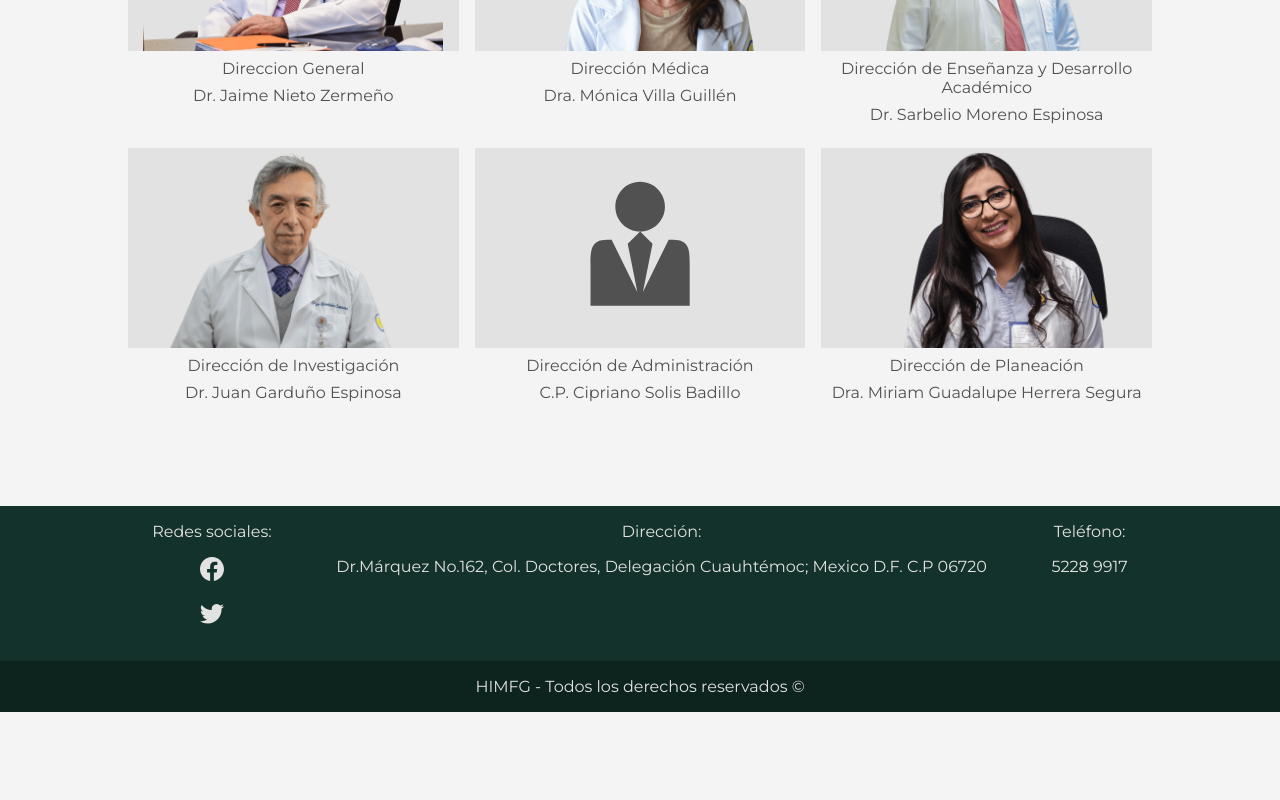
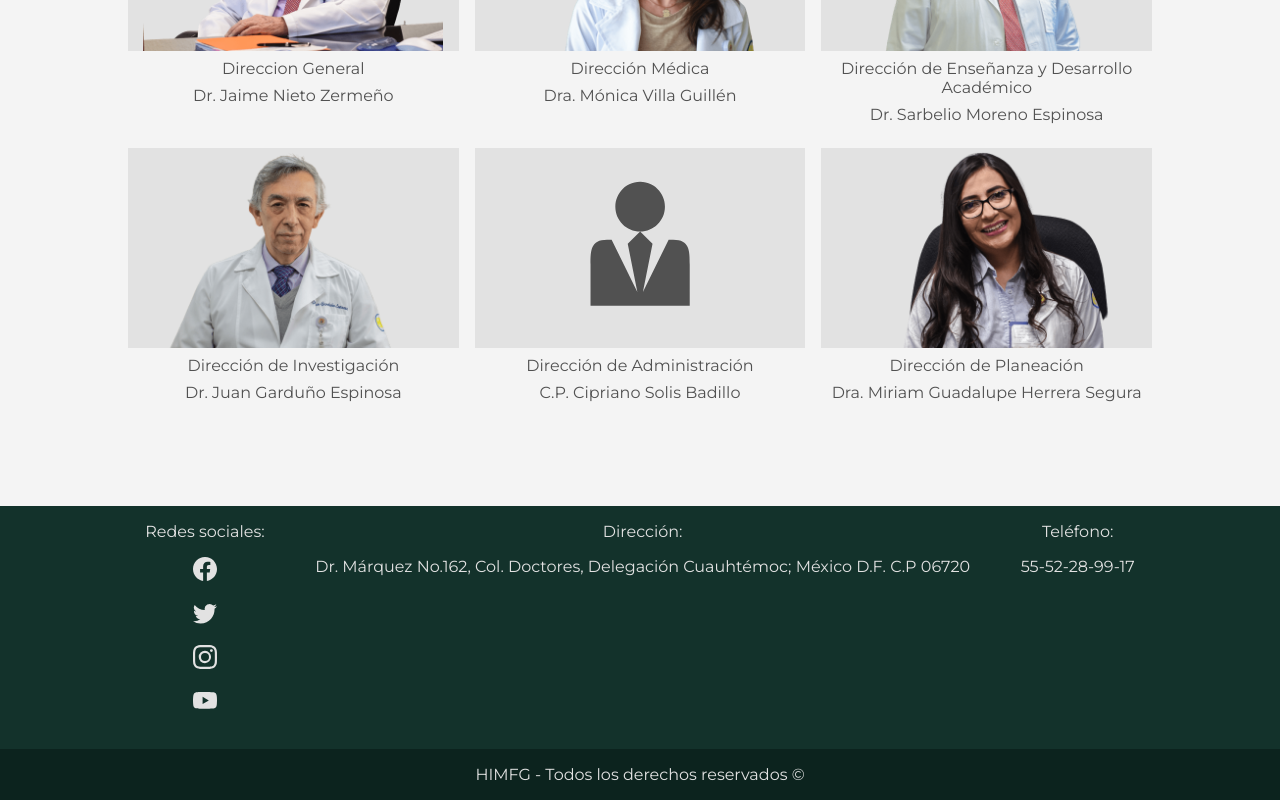
Before and after one commit to ricardoggz/himfg-cursos-website, a Next.js app: page / in a window 1280 px wide. Shown: the part 1335-2135 px from the top of the page. Before the commit the page ends 2047 px from the top, so only its background shows below. Built offline with nearby package versions, Linux system fonts and the light colour scheme.

Commit message:
[change]: social media in footer

```diff
--- a/src/components/footer/footer.js
+++ b/src/components/footer/footer.js
@@ -1,5 +1,5 @@
 import styles from './footer.module.css'
-import { BsFacebook, BsTwitter } from 'react-icons/bs'
+import { BsFacebook, BsTwitter, BsInstagram, BsYoutube } from 'react-icons/bs'
 export const Footer = ()=>{
     return (
         <footer className={styles.footerWrapper}>
@@ -22,17 +22,33 @@ export const Footer = ()=>{
                             <BsTwitter />
                         </a>
                     </li>
+                    <li>
+                        <a
+                        href='https://www.instagram.com/him_fg/'
+                        target={'_blank'}
+                        >
+                            <BsInstagram />
+                        </a>
+                    </li>
+                    <li>
+                        <a
+                        href='https://www.youtube.com/c/CEMESATELHIMFG/videos'
+                        target={'_blank'}
+                        >
+                            <BsYoutube />
+                        </a>
+                    </li>
                 </div>
                 <div>
                     <li>Dirección:</li>
                     <li>
-                        Dr.Márquez No.162, Col. Doctores, Delegación Cuauhtémoc; Mexico D.F. C.P 06720
+                        Dr. Márquez No.162, Col. Doctores, Delegación Cuauhtémoc; México D.F. C.P 06720
                     </li>
                 </div>
                 <div>
                     <li>Teléfono:</li>
                     <li>
-                        5228 9917
+                        55-52-28-99-17
                     </li>
                 </div>
             </ul>
```
